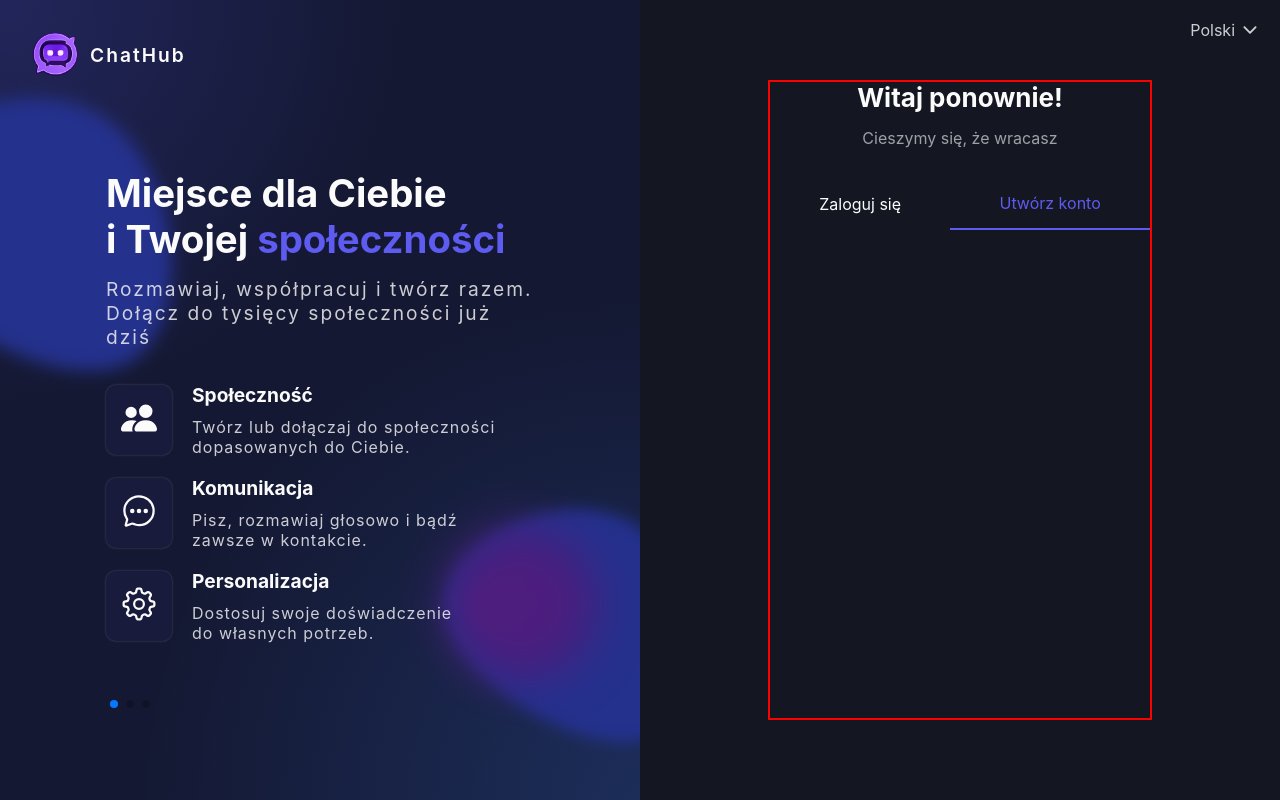
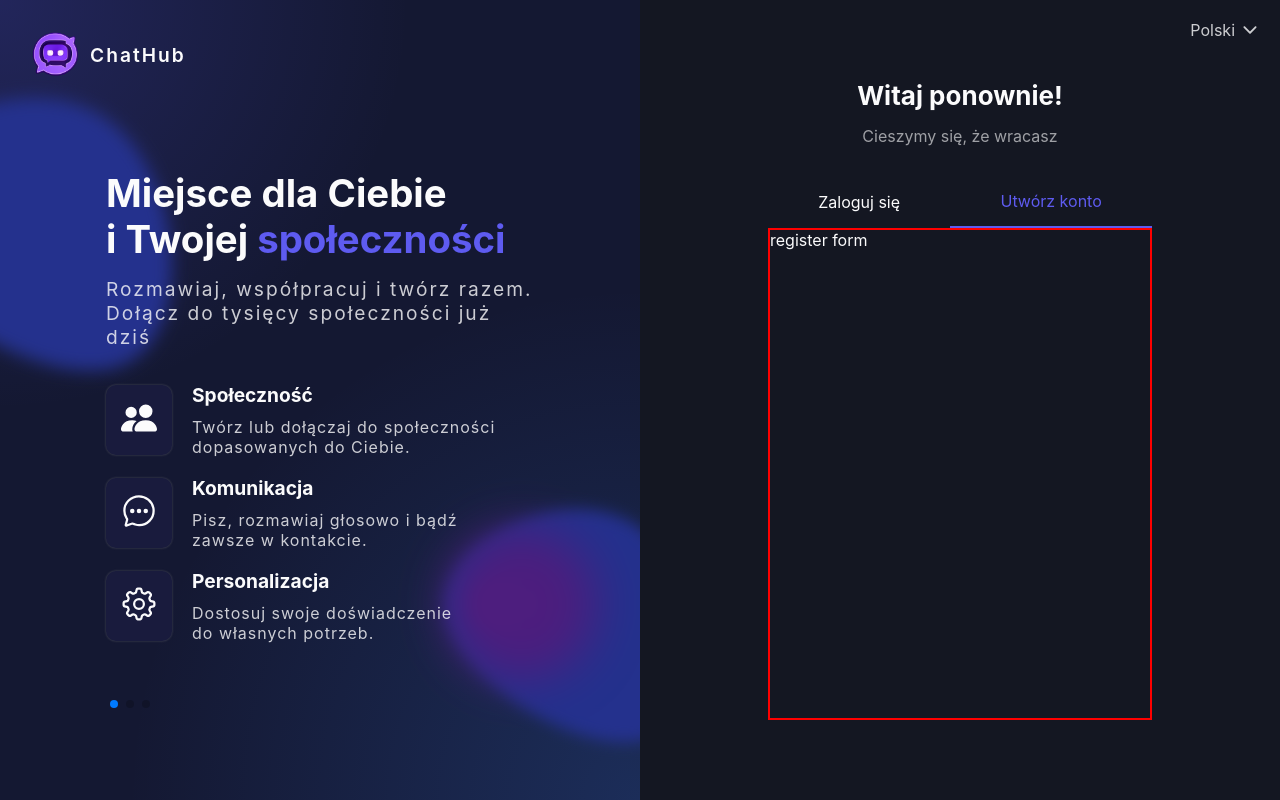
Before and after one commit to szymonzawrotny/chathub, a Next.js app in the folder client/: page / in a window 1280 px wide. Both pictures are taken after a click on the element "Utwórz konto". Built offline with nearby package versions, Linux system fonts and the light colour scheme.

Commit message:
added forms files

```diff
--- a/client/components/loginPage/RightSide.style.scss
+++ b/client/components/loginPage/RightSide.style.scss
@@ -20,7 +20,6 @@
   }
   .loginPanel {
     color: #fbfbfc;
-    border: 2px solid red;
     width: 60%;
     height: 80%;
     display: flex;
@@ -53,5 +52,10 @@
         color: #5e5bf0;
       }
     }
+    .forms{
+      border: 2px solid red;
+      width:100%;
+      flex-grow:1;
+    }
   }
 }
--- /dev/null
+++ b/client/components/loginPage/forms/LoginForm.tsx
@@ -0,0 +1,11 @@
+import React from 'react';
+
+const LoginForm = () => {
+  const handleSubmit = (e: React.SyntheticEvent<HTMLFormElement>) => {
+    e.preventDefault();
+    console.log("siema wysłano")
+  };
+
+  return <form onSubmit={handleSubmit}>login form</form>;
+};
+export default LoginForm;
--- /dev/null
+++ b/client/components/loginPage/forms/RegForm.tsx
@@ -0,0 +1,11 @@
+import React from 'react';
+
+const RegForm = () => {
+  const handleSubmit = (e: React.SyntheticEvent<HTMLFormElement>) => {
+    e.preventDefault();
+    console.log("siema wysłano")
+  };
+
+  return <form onSubmit={handleSubmit}>register form</form>;
+};
+export default RegForm;
--- a/client/components/loginPage/rightSide.tsx
+++ b/client/components/loginPage/rightSide.tsx
@@ -1,10 +1,17 @@
 'use client';
+import { useState } from 'react';
 import '@/components/loginPage/RightSide.style.scss';
 import { IoIosArrowDown } from 'react-icons/io';
-import { useState } from 'react';
+import LoginForm from '@/components/loginPage/forms/LoginForm';
+import RegForm from '@/components/loginPage/forms/RegForm';
+import { AuthMode } from '@/constants/types';
 
 const RightSide = () => {
-  const [selected, setSelected] = useState<'login' | 'register'>('login');
+  const [selected, setSelected] = useState<AuthMode.LOGIN | AuthMode.REGISTER>(
+    AuthMode.LOGIN
+  );
+
+  const formElement = selected === AuthMode.LOGIN ? <LoginForm /> : <RegForm />;
 
   return (
     <div className="rightSide">
@@ -16,18 +23,19 @@ const RightSide = () => {
         <p>Cieszymy się, że wracasz</p>
         <div className="choose">
           <div
-            className={`login ${selected === 'login' ? 'selected' : ''}`}
-            onClick={() => setSelected('login')}
+            className={`login ${selected === AuthMode.LOGIN ? 'selected' : ''}`}
+            onClick={() => setSelected(AuthMode.LOGIN)}
           >
             Zaloguj się
           </div>
           <div
-            className={`register ${selected === 'register' ? 'selected' : ''}`}
-            onClick={() => setSelected('register')}
+            className={`register ${selected === AuthMode.REGISTER ? 'selected' : ''}`}
+            onClick={() => setSelected(AuthMode.REGISTER)}
           >
             Utwórz konto
           </div>
         </div>
+        <div className="forms">{formElement}</div>
       </div>
     </div>
   );
--- a/client/constants/types.ts
+++ b/client/constants/types.ts
@@ -6,4 +6,9 @@ type ListItem = {
   bgColor?: string;
 };
 
+export enum AuthMode {
+  LOGIN = 'login',
+  REGISTER = 'register',
+}
+
 export type { ListItem };
```
